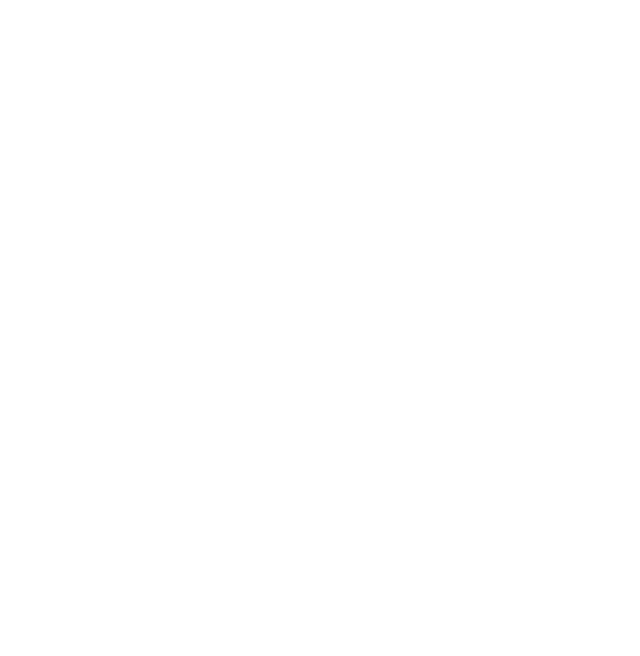
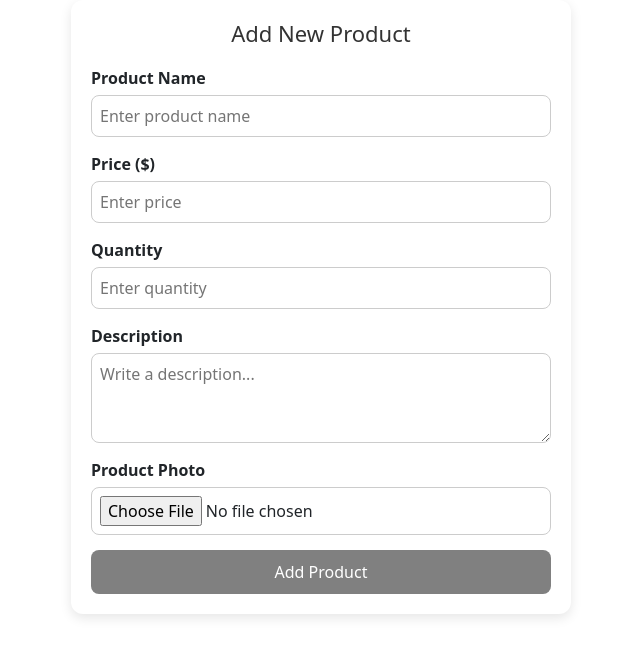
Before and after one commit to Ebram-Wael/e-commerce-website-NTI-, an Angular app in the folder frontend/: page /adminform in a window 1280 px wide. Before the commit this address led to /. Shown: the top 656 px of the page, without its empty margins (319-959 px from the left). Built offline with nearby package versions, Linux system fonts and the light colour scheme.

Commit message:
add adminChanges

```diff
--- a/frontend/src/app/app.routes.ts
+++ b/frontend/src/app/app.routes.ts
@@ -5,7 +5,7 @@
 import { MainLayoutComponent } from './components/main-layout/main-layout.component';
 import { HomeComponent } from './components/home/home.component';
 import { ProductDetailComponent } from './components/product-detail/product-detail.component';
-
+import { AdminFormComponent }  from './components/admin-form/admin-form';
 export const routes: Routes = [
         {
                 path: '', component: MainLayoutComponent, children: [
@@ -18,5 +18,6 @@
         },
         { path: 'register', component: RegisterComponent },
         { path: 'login', component: LoginComponent },
+        { path: 'adminform', component: AdminFormComponent },
 
 ];
--- /dev/null
+++ b/frontend/src/app/components/admin-form/admin-form.css
@@ -0,0 +1,55 @@
+.admin-form-container {
+  max-width: 500px;
+  margin: auto;
+  background: #fff;
+  padding: 20px;
+  border-radius: 12px;
+  box-shadow: 0px 4px 12px rgba(0,0,0,0.1);
+}
+
+.form-title {
+  text-align: center;
+  margin-bottom: 20px;
+  font-size: 22px;
+  color: #333;
+}
+
+.product-form .form-group {
+  margin-bottom: 15px;
+  display: flex;
+  flex-direction: column;
+}
+
+.product-form label {
+  font-weight: bold;
+  margin-bottom: 5px;
+}
+
+.product-form input,
+.product-form textarea {
+  padding: 8px;
+  border-radius: 8px;
+  border: 1px solid #ccc;
+}
+
+button {
+  width: 100%;
+  padding: 10px;
+  border: none;
+  background: #3f51b5;
+  color: white;
+  border-radius: 8px;
+  cursor: pointer;
+  font-size: 16px;
+}
+
+button:disabled {
+  background: gray;
+  cursor: not-allowed;
+}
+
+.preview img {
+  width: 100px;
+  margin-top: 10px;
+  border-radius: 8px;
+}
--- /dev/null
+++ b/frontend/src/app/components/admin-form/admin-form.html
@@ -0,0 +1,43 @@
+<div class="admin-form-container">
+  <h2 class="form-title">Add New Product</h2>
+
+  <form [formGroup]="productForm" (ngSubmit)="onSubmit()" class="product-form">
+
+    <!-- Product Name -->
+    <div class="form-group">
+      <label for="name">Product Name</label>
+      <input id="name" type="text" formControlName="name" placeholder="Enter product name" />
+    </div>
+
+    <!-- Price -->
+    <div class="form-group">
+      <label for="price">Price ($)</label>
+      <input id="price" type="number" formControlName="price" placeholder="Enter price" />
+    </div>
+
+    <!-- Quantity -->
+    <div class="form-group">
+      <label for="quantity">Quantity</label>
+      <input id="quantity" type="number" formControlName="quantity" placeholder="Enter quantity" />
+    </div>
+
+    <!-- Description -->
+    <div class="form-group">
+      <label for="description">Description</label>
+      <textarea id="description" rows="3" formControlName="description" placeholder="Write a description..."></textarea>
+    </div>
+
+    <!-- Photo -->
+    <div class="form-group">
+      <label for="photo">Product Photo</label>
+      <input id="photo" type="file" (change)="onFileSelected($event)" />
+      <div *ngIf="previewUrl" class="preview">
+        <img [src]="previewUrl" alt="Preview" />
+      </div>
+    </div>
+
+    <button type="submit" [disabled]="loading || productForm.invalid">
+      {{ loading ? 'Saving...' : 'Add Product' }}
+    </button>
+  </form>
+</div>
--- /dev/null
+++ b/frontend/src/app/components/admin-form/admin-form.ts
@@ -0,0 +1,76 @@
+import { Component } from '@angular/core';
+import { FormBuilder, FormGroup, Validators, ReactiveFormsModule } from '@angular/forms';
+import { HttpClient } from '@angular/common/http';
+import { CommonModule } from '@angular/common';
+
+@Component({
+  selector: 'app-admin-form',
+  standalone: true,
+  imports: [
+    ReactiveFormsModule,
+    CommonModule
+  ],
+  templateUrl: './admin-form.html',
+  styleUrls: ['./admin-form.css']
+})
+export class AdminFormComponent {
+  productForm: FormGroup;
+  selectedFile!: File;
+  previewUrl: string | ArrayBuffer | null = null;
+  loading = false;
+
+  cloudName = 'YOUR_CLOUD_NAME';
+  uploadPreset = 'YOUR_UPLOAD_PRESET';
+
+  constructor(private fb: FormBuilder, private http: HttpClient) {
+    this.productForm = this.fb.group({
+      name: ['', Validators.required],
+      price: ['', [Validators.required, Validators.min(1)]],
+      quantity: ['', [Validators.required, Validators.min(1)]],
+      description: ['', Validators.required],
+      photoUrl: ['']
+    });
+  }
+
+  onFileSelected(event: any) {
+    this.selectedFile = event.target.files[0];
+    if (this.selectedFile) {
+      const reader = new FileReader();
+      reader.onload = () => (this.previewUrl = reader.result);
+      reader.readAsDataURL(this.selectedFile);
+    }
+  }
+
+  async onSubmit() {
+    if (this.productForm.invalid) return;
+    this.loading = true;
+
+    try {
+      let photoUrl = '';
+
+      if (this.selectedFile) {
+        const formData = new FormData();
+        formData.append('file', this.selectedFile);
+        formData.append('upload_preset', this.uploadPreset);
+
+        const res: any = await this.http
+          .post(`https://api.cloudinary.com/v1_1/${this.cloudName}/image/upload`, formData)
+          .toPromise();
+
+        photoUrl = res.secure_url;
+      }
+
+      this.productForm.patchValue({ photoUrl });
+
+      console.log(' Product Data:', this.productForm.value);
+      alert('Product added successfully!');
+      this.productForm.reset();
+      this.previewUrl = null;
+    } catch (error) {
+      console.error(error);
+      alert('Error uploading product');
+    } finally {
+      this.loading = false;
+    }
+  }
+}
```
Also changed, not shown: 1 other file (tests, documents, lock files or other folders).
